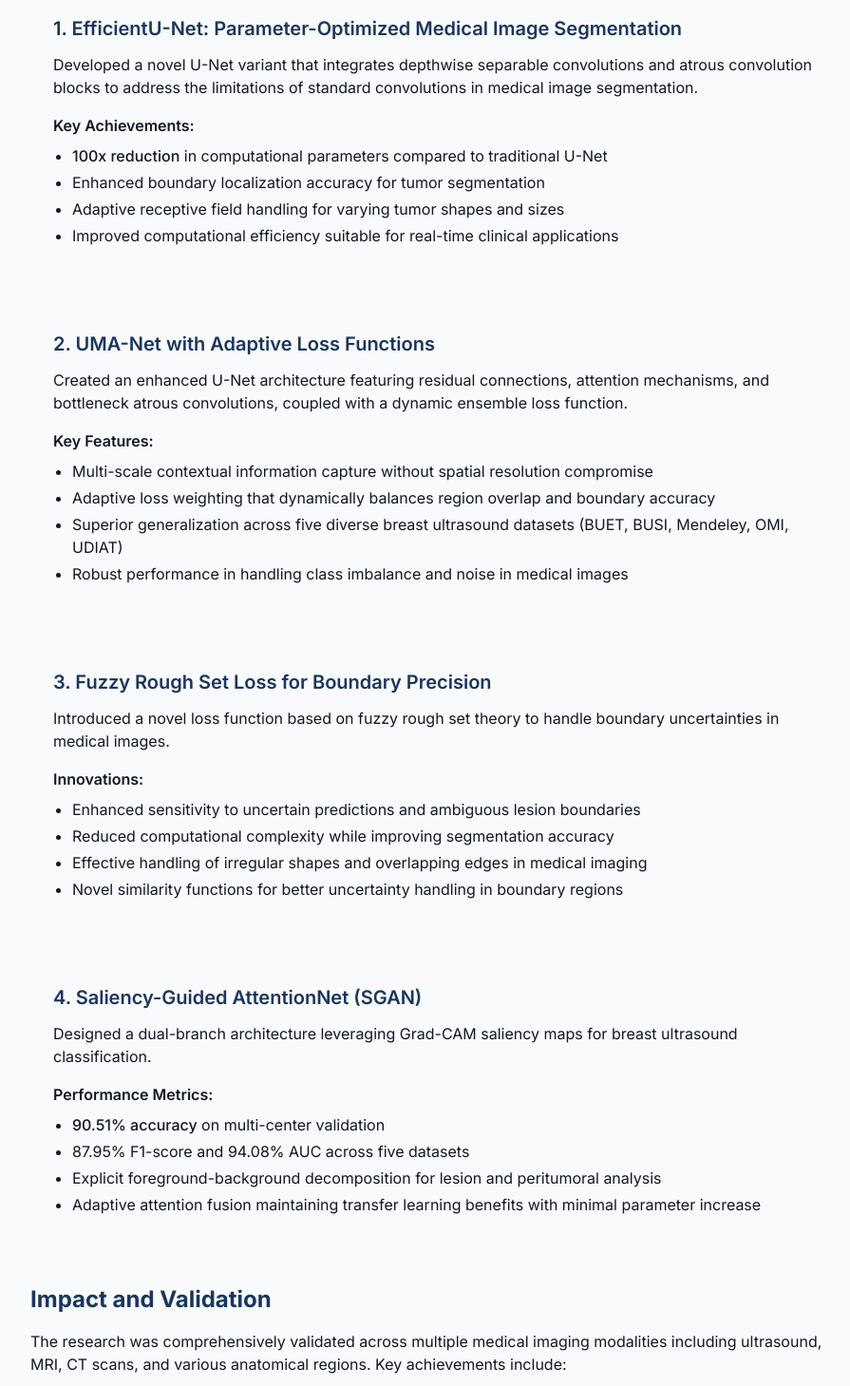
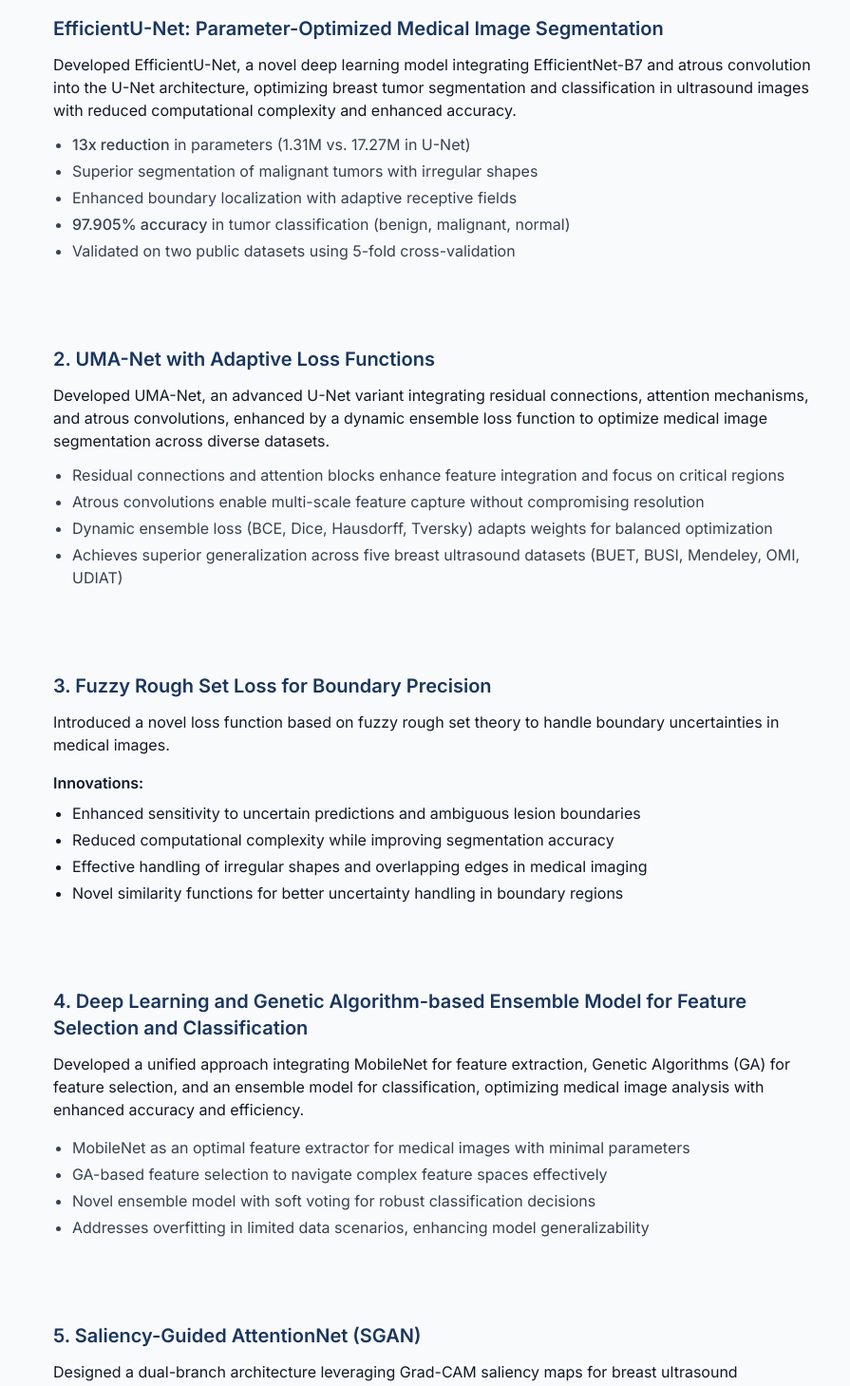
Before and after one commit to MohsinFurkh/mohsinfurkh.github.io, a Next.js app: page /phd-thesis in a window 1280 px wide. Shown: the part 600-2059 px from the top of the page at 95% size, without its empty margins (176-1071 px from the left). Built offline with nearby package versions, Linux system fonts and the light colour scheme.

Commit message:
Update page.tsx

```diff
--- a/src/app/phd-thesis/page.tsx
+++ b/src/app/phd-thesis/page.tsx
@@ -34,37 +34,33 @@ export default function PhdThesis() {
             <h2 className="text-2xl font-bold text-primary mb-6">Key Research Contributions</h2>
 
             <div className="space-y-10">
-              <div className="bg-gray-50 p-6 rounded-lg">
-                <h3 className="text-xl font-semibold text-primary mb-3">1. EfficientU-Net: Parameter-Optimized Medical Image Segmentation</h3>
-                <p className="mb-4">
-                  Developed a novel U-Net variant that integrates depthwise separable convolutions and atrous convolution blocks to address the limitations of standard convolutions in medical image segmentation.
+            <div className="bg-gray-50 p-6 rounded-lg">
+                <h4 className="text-xl font-semibold text-primary mb-3">EfficientU-Net: Parameter-Optimized Medical Image Segmentation</h4>
+                <p className="mb-3">
+                  Developed EfficientU-Net, a novel deep learning model integrating EfficientNet-B7 and atrous convolution into the U-Net architecture, optimizing breast tumor segmentation and classification in ultrasound images with reduced computational complexity and enhanced accuracy.
                 </p>
-                <div className="space-y-2">
-                  <h4 className="font-semibold">Key Achievements:</h4>
-                  <ul className="list-disc pl-5 space-y-1">
-                    <li><span className="font-medium">100x reduction</span> in computational parameters compared to traditional U-Net</li>
-                    <li>Enhanced boundary localization accuracy for tumor segmentation</li>
-                    <li>Adaptive receptive field handling for varying tumor shapes and sizes</li>
-                    <li>Improved computational efficiency suitable for real-time clinical applications</li>
-                  </ul>
-                </div>
+                <ul className="list-disc pl-5 space-y-1 text-gray-700">
+                  <li><span className="font-medium">13x reduction</span> in parameters (1.31M vs. 17.27M in U-Net)</li>
+                  <li>Superior segmentation of malignant tumors with irregular shapes</li>
+                  <li>Enhanced boundary localization with adaptive receptive fields</li>
+                  <li><span className="font-medium">97.905% accuracy</span> in tumor classification (benign, malignant, normal)</li>
+                  <li>Validated on two public datasets using 5-fold cross-validation</li>
+                </ul>
               </div>
 
               <div className="bg-gray-50 p-6 rounded-lg">
-                <h3 className="text-xl font-semibold text-primary mb-3">2. UMA-Net with Adaptive Loss Functions</h3>
-                <p className="mb-4">
-                  Created an enhanced U-Net architecture featuring residual connections, attention mechanisms, and bottleneck atrous convolutions, coupled with a dynamic ensemble loss function.
+                <h4 className="text-xl font-semibold text-primary mb-3">2. UMA-Net with Adaptive Loss Functions</h4>
+                <p className="mb-3">
+                  Developed UMA-Net, an advanced U-Net variant integrating residual connections, attention mechanisms, and atrous convolutions, enhanced by a dynamic ensemble loss function to optimize medical image segmentation across diverse datasets.
                 </p>
-                <div className="space-y-2">
-                  <h4 className="font-semibold">Key Features:</h4>
-                  <ul className="list-disc pl-5 space-y-1">
-                    <li>Multi-scale contextual information capture without spatial resolution compromise</li>
-                    <li>Adaptive loss weighting that dynamically balances region overlap and boundary accuracy</li>
-                    <li>Superior generalization across five diverse breast ultrasound datasets (BUET, BUSI, Mendeley, OMI, UDIAT)</li>
-                    <li>Robust performance in handling class imbalance and noise in medical images</li>
-                  </ul>
-                </div>
+                <ul className="list-disc pl-5 space-y-1 text-gray-700">
+                  <li>Residual connections and attention blocks enhance feature integration and focus on critical regions</li>
+                  <li>Atrous convolutions enable multi-scale feature capture without compromising resolution</li>
+                  <li>Dynamic ensemble loss (BCE, Dice, Hausdorff, Tversky) adapts weights for balanced optimization</li>
+                  <li>Achieves superior generalization across five breast ultrasound datasets (BUET, BUSI, Mendeley, OMI, UDIAT)</li>
+                </ul>
               </div>
+
 
               <div className="bg-gray-50 p-6 rounded-lg">
                 <h3 className="text-xl font-semibold text-primary mb-3">3. Fuzzy Rough Set Loss for Boundary Precision</h3>
@@ -83,7 +79,20 @@ export default function PhdThesis() {
               </div>
 
               <div className="bg-gray-50 p-6 rounded-lg">
-                <h3 className="text-xl font-semibold text-primary mb-3">4. Saliency-Guided AttentionNet (SGAN)</h3>
+                <h3 className="text-xl font-semibold text-primary mb-3">4. Deep Learning and Genetic Algorithm-based Ensemble Model for Feature Selection and Classification</h3>
+                <p className="mb-4">
+                  Developed a unified approach integrating MobileNet for feature extraction, Genetic Algorithms (GA) for feature selection, and an ensemble model for classification, optimizing medical image analysis with enhanced accuracy and efficiency.
+                </p>
+                <ul className="list-disc pl-5 space-y-1 text-gray-700">
+                  <li>MobileNet as an optimal feature extractor for medical images with minimal parameters</li>
+                  <li>GA-based feature selection to navigate complex feature spaces effectively</li>
+                  <li>Novel ensemble model with soft voting for robust classification decisions</li>
+                  <li>Addresses overfitting in limited data scenarios, enhancing model generalizability</li>
+                </ul>
+              </div>
+
+              <div className="bg-gray-50 p-6 rounded-lg">
+                <h3 className="text-xl font-semibold text-primary mb-3">5. Saliency-Guided AttentionNet (SGAN)</h3>
                 <p className="mb-4">
                   Designed a dual-branch architecture leveraging Grad-CAM saliency maps for breast ultrasound classification.
                 </p>
```
